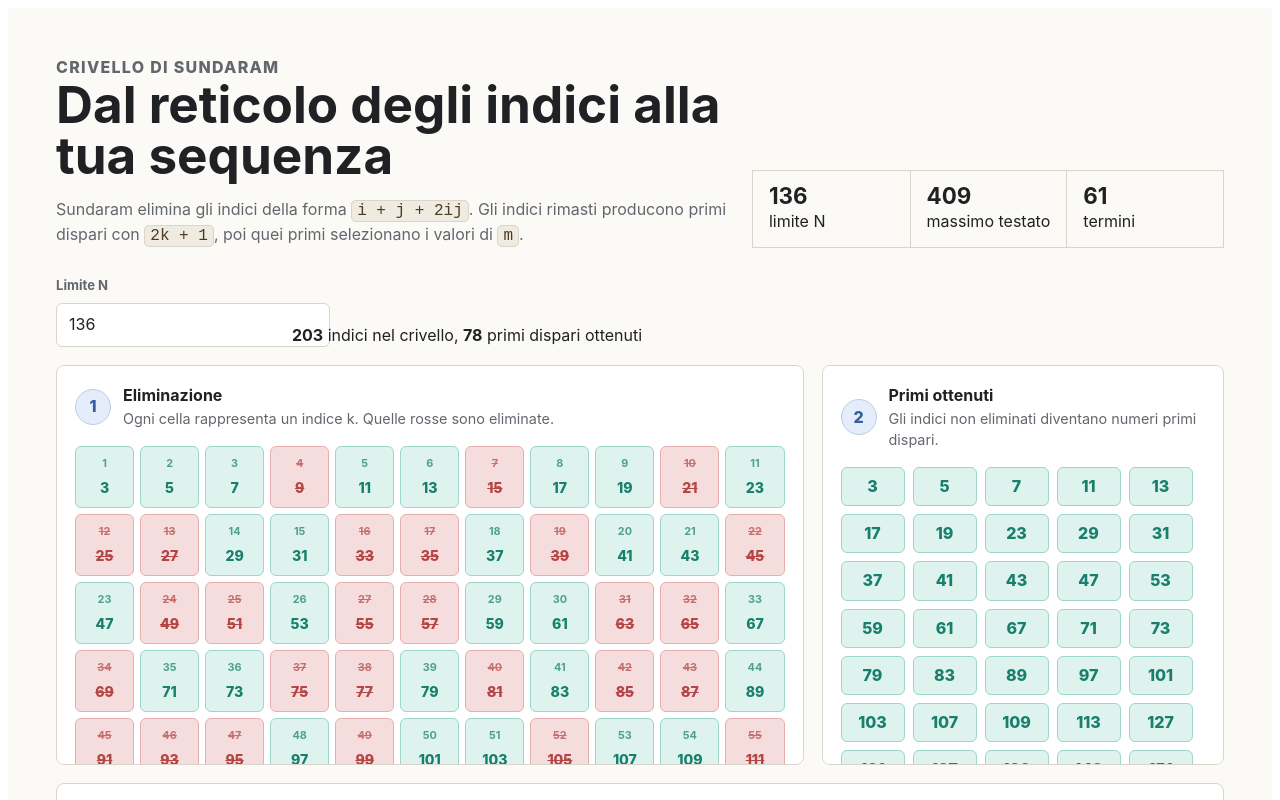
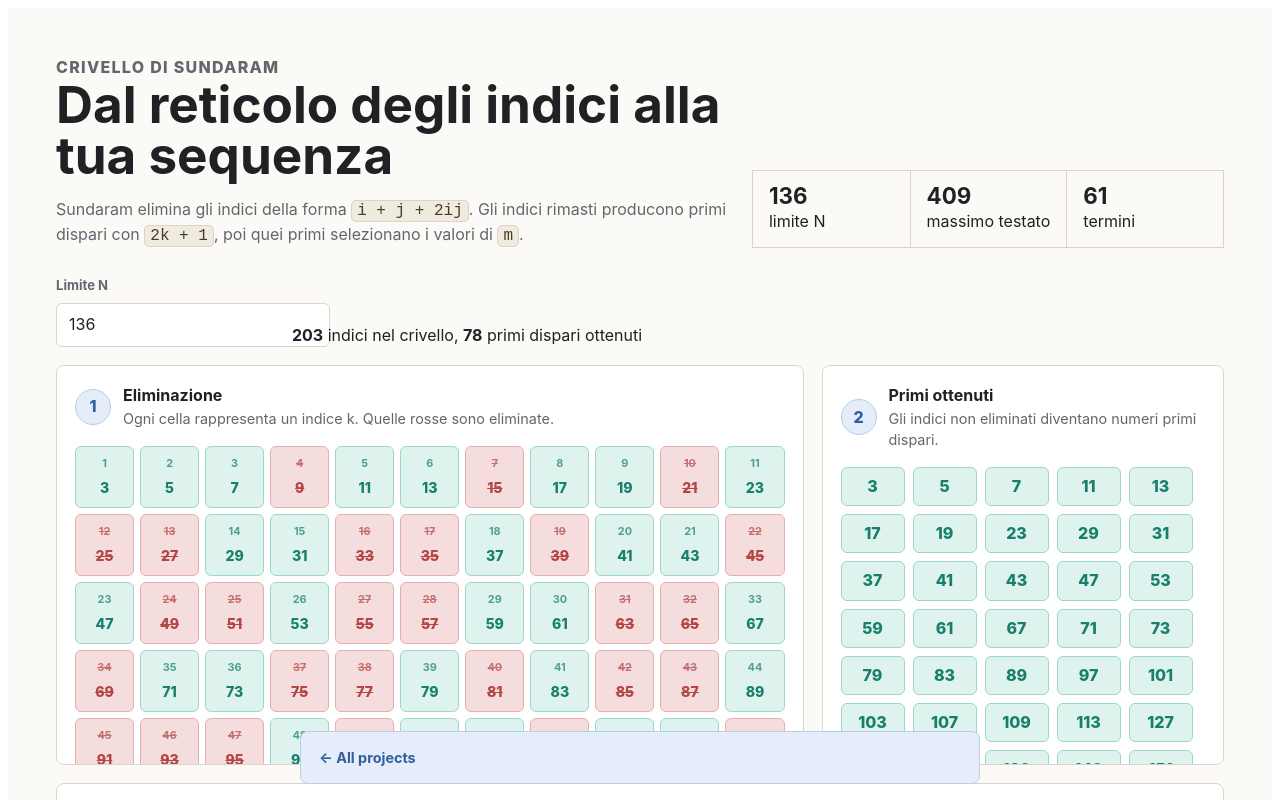
Before and after one commit to bennibeni/Sundaram, a Next.js app: page / in a window 1280 px wide. Shown: the top 800 px of the page. Built offline with nearby package versions, Linux system fonts and the light colour scheme.

Commit message:
projects-footer

```diff
--- a/src/app/SequenceSundaram.css
+++ b/src/app/SequenceSundaram.css
@@ -22,6 +22,7 @@
   line-height: 1.45;
   min-height: 100vh;
   padding: clamp(20px, 4vw, 48px);
+  padding-bottom: 92px;
 }
 
 .sundaram-hero {
@@ -286,12 +287,18 @@
 }
 
 .projects-footer {
+  bottom: 16px;
+  box-sizing: border-box;
   width: min(680px, 100%);
   margin: 18px auto 0;
   padding: 14px 18px;
   border: 1px solid #b9cee8;
   border-radius: 8px;
   background: var(--accent-soft);
+  left: 50%;
+  position: fixed;
+  transform: translateX(-50%);
+  z-index: 10;
 }
 
 .projects-footer a {
```
